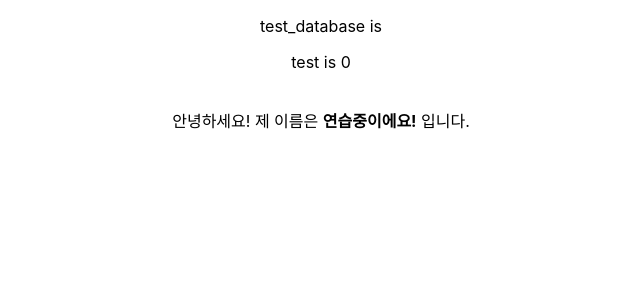
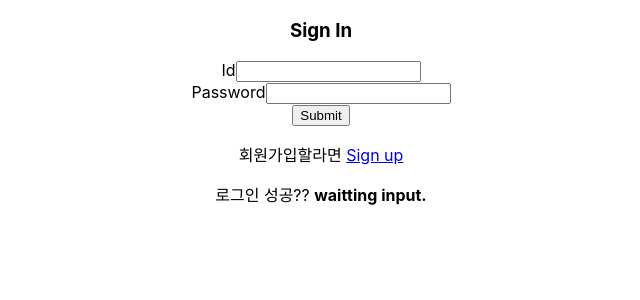
Before and after one commit to gusals005/madcamp_proj4_front, a React (Create React App) app: page / in a window 1280 px wide. Shown: the top 300 px of the page, without its empty margins (319-959 px from the left). Built offline with nearby package versions, Linux system fonts and the light colour scheme; no server answers.

Commit message:
make_login

```diff
--- a/src/App.js
+++ b/src/App.js
@@ -1,12 +1,14 @@
 import logo from './logo.svg';
 import './App.css';
 import Mytest from './components/Mytest'
+import Login from './components/Login/Login'
 
 function App() {
   const name = 'react';
   return (
     <div className="App">
-      <Mytest />
+
+      <Login />
     </div>
   );
 }
--- /dev/null
+++ b/src/components/Login/Login.css
@@ -0,0 +1,73 @@
+@import url('https://fonts.googleapis.com/css?family=Fira+Sans:400,500,600,700,800');
+
+* {
+  box-sizing: border-box;
+}
+body {
+  background: #1C8EF9 !important;
+  min-height: 100vh;
+  display: flex;
+  font-weight: 400;
+  font-family: 'Fira Sans', sans-serif;
+}
+
+h1,h2,h3,h4,h5,h6,label,span {
+  font-weight: 500;
+  font-family: 'Fira Sans', sans-serif;
+}
+
+body, html, .App, #root, .auth-wrapper {
+  width: 100%;
+  height: 100%;
+}
+
+.navbar-light {
+  background-color: #ffffff;
+  box-shadow: 0px 14px 80px rgba(34, 35, 58, 0.2);
+}
+
+.auth-wrapper {
+  display: flex;
+  justify-content: center;
+  flex-direction: column;
+  text-align: left;
+}
+
+.auth-inner {
+  width: 450px;
+  margin: auto;
+  background: #ffffff;
+  box-shadow: 0px 14px 80px rgba(34, 35, 58, 0.2);
+  padding: 40px 55px 45px 55px;
+  border-radius: 15px;
+  transition: all .3s;
+}
+
+.auth-wrapper .form-control:focus {
+  border-color: #167bff;
+  box-shadow: none;
+}
+
+.auth-wrapper h3 {
+  text-align: center;
+  margin: 0;
+  line-height: 1;
+  padding-bottom: 20px;
+}
+
+.custom-control-label {
+  font-weight: 400;
+}
+
+.forgot-password,
+.forgot-password a {
+  text-align: right;
+  font-size: 13px;
+  padding-top: 10px;
+  color: #7f7d7d;
+  margin: 0;
+}
+
+.forgot-password a {
+  color: #167bff;
+}
--- /dev/null
+++ b/src/components/Login/Login.js
@@ -0,0 +1,96 @@
+import React, { Component, useEffect, useState } from 'react';
+import axios from 'axios';
+
+/*
+Login page
+    - Login 기능 구현 (Id 하고 pwd받아서 DB 내에 사용자인지 확인) (Get api로 확인)
+    - Login 를 하기 위한 회원가입 페이지도 만들어야 함.(POST api 만들어야 하고)
+    - Login
+*/
+function Login(){
+    const [state, setState] = useState({userid:"",password:"", login:"waitting input."});
+
+    document.title = `Login`;
+
+
+    useEffect( async () => {
+        //const response = await axios.get('http://192.249.18.232:8080/');
+        //console.log(response);
+
+        /*
+              console.log(response.data.myCollection[0]);
+              state.name = response.data.myCollection[0].test_database;
+              state.age = response.data.myCollection[0].test;
+        */
+    });
+
+    //login
+    async function loginCheck(e) {
+        e.preventDefault();
+        console.log('The link was clicked');
+        const response = await axios.post('http://192.249.18.232:8080/login',{
+            id: state.userid,
+            password : state.password
+        });
+        console.log(response);
+
+        if(response.data.Message == "verified"){
+            console.log("성공성공");
+            setState({...state, login:"success"});
+        }
+        else{
+            console.log("실패실패");
+            setState({...state, login:"fail"});
+        }
+
+    }
+
+    return (
+        <form>
+                <h3>Sign In</h3>
+
+                <div className="form-group">
+                    <label>Id</label>
+                    <input type='text' value={state.userid } onChange={e => setState({...state, userid:e.target.value})}/>
+                </div>
+
+                <div className="form-group">
+                    <label>Password</label>
+                    <input type='text' value={state.password } onChange={e => setState({...state, password:e.target.value})}/>
+                </div>
+
+                {/*
+                    check box(Remember me)
+                <div className="form-group">
+                    <div className="custom-control custom-checkbox">
+                        <input type="checkbox" className="custom-control-input" id="customCheck1" />
+                        <label className="custom-control-label" htmlFor="customCheck1">Remember me</label>
+                    </div>
+                </div>
+                */}
+
+                <button type="submit" className="btn btn-primary btn-block" onClick={loginCheck}>
+                    Submit
+                    </button>
+
+                <p className="forgot-password text-right">
+                    회원가입할라면 <a href="signup">Sign up</a>
+                </p>
+                <p className="forgot-password text-right">
+                    로그인 성공?? <b>{state.login}</b>
+                </p>
+            </form>
+
+      /*
+      <div>
+        <p> Login</p>
+        <input type='text' value={state.userid} onChange={e => setState({...state, userid:e.target.value})}/>
+        <input type='text' value={state.password } onChange={e => setState({...state, password:e.target.value})}/>
+        <br></br>로그인을 하려면 <b>{"회원가입"}</b>을 해야 합니다.
+      </div>
+      */
+    );
+}
+
+
+export default Login;
--- a/src/components/Mytest.js
+++ b/src/components/Mytest.js
@@ -3,7 +3,7 @@ import axios from 'axios';
 
 
 function Mytest(props){
-    const [state, setState] = useState({name:"",age:0});
+    const [state, setState] = useState({name:"",age:0, test:""});
 
 
     useEffect( () => {
@@ -34,8 +34,8 @@ function Mytest(props){
         <p> {`test is ${state.age}`}</p>
 
 
+        <input type='text' value={state.test} onChange={e => setState({...state, test:e.target.value})}/>
         {/*
-        <input type='text' value={state.name} onChange={e => setState({...state, name:e.target.value})}/>
         <input type='number' value={state.age } onChange={e => setState({...state, age:e.target.value})}/>
         */}
         <br></br>안녕하세요! 제 이름은 <b>{props.name}</b> 입니다.
```
Also changed, not shown: 1 other file (tests, documents, lock files or other folders).
